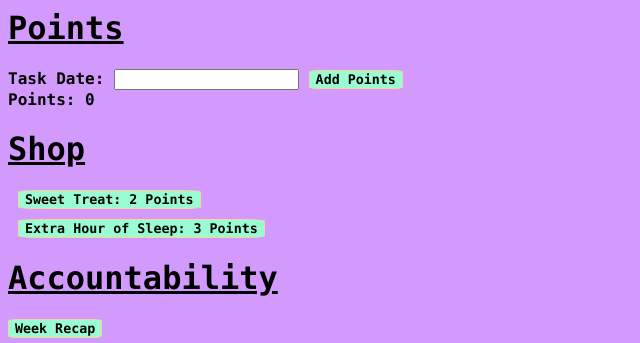
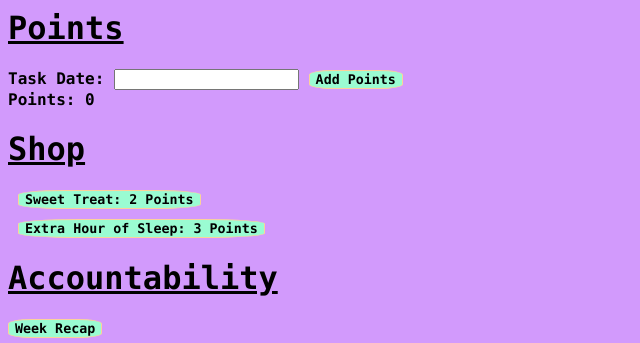
Before and after one commit to Mitch1227/Procrastination, a plain HTML site: page index.html in a window 1280 px wide. Shown: the part 699-1042 px from the top of the page, 0-640 px from the left. Drawn offline with Linux system fonts and the light colour scheme.

Commit message:
Update index.html

```diff
--- a/index.html
+++ b/index.html
@@ -19,7 +19,7 @@
       display: block;
       margin: 10px;
       cursor: pointer;
-      border-radius: 10%;
+      border-radius: 25%;
     }
     .pointsButton{
       font-family: "Lucida Console", "Courier New", monospace;
@@ -28,7 +28,7 @@
       border: 1px solid #fcd29a;
       color: black;
       cursor: pointer;
-      border-radius: 10%;
+      border-radius: 25%;
     }
     .recapButton{
       font-family: "Lucida Console", "Courier New", monospace;
@@ -38,7 +38,7 @@
       color: black;
       display: block;
       cursor: pointer;
-      border-radius: 10%;
+      border-radius: 25%;
     }
   </style>
 </head>
```
